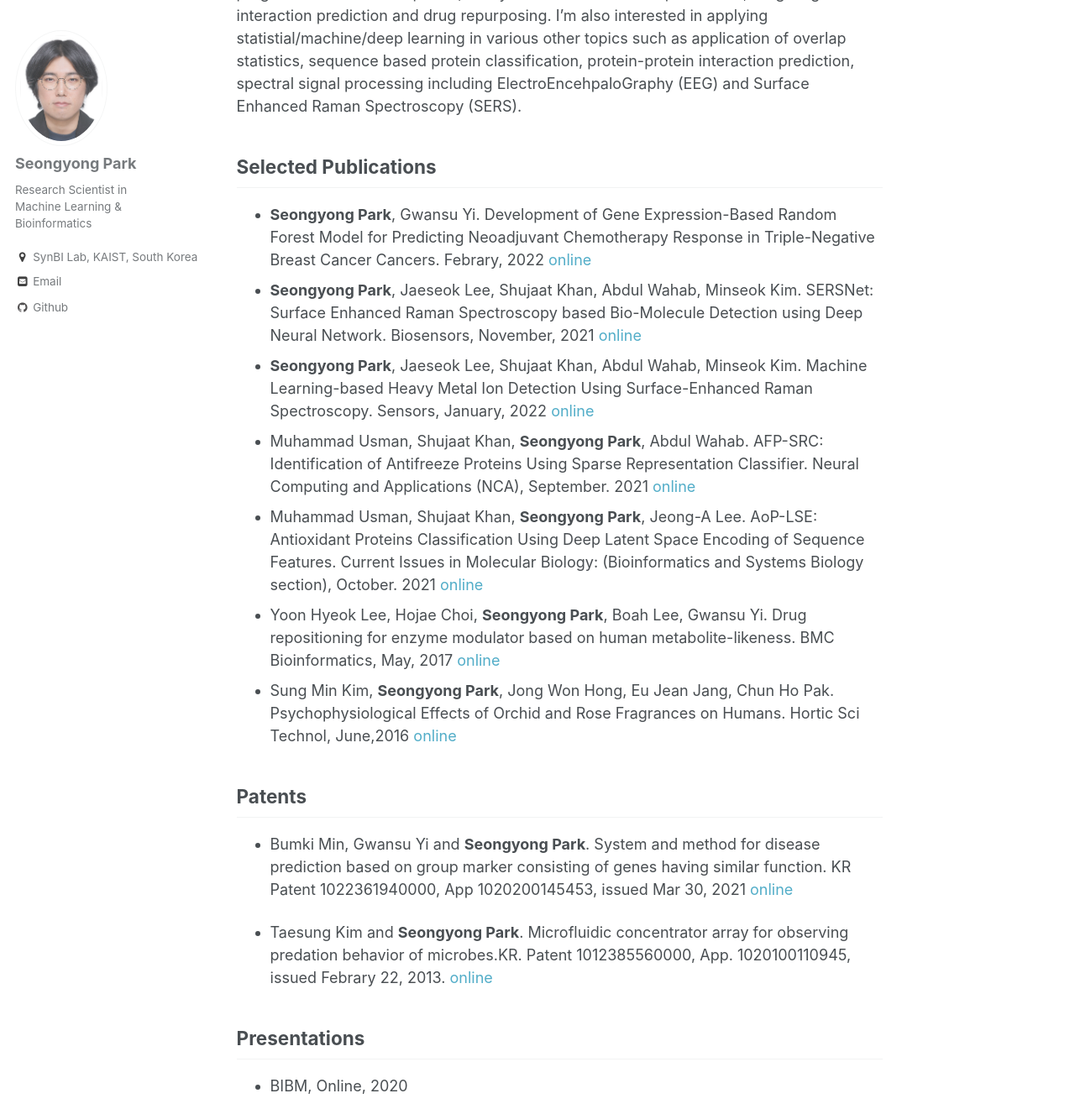
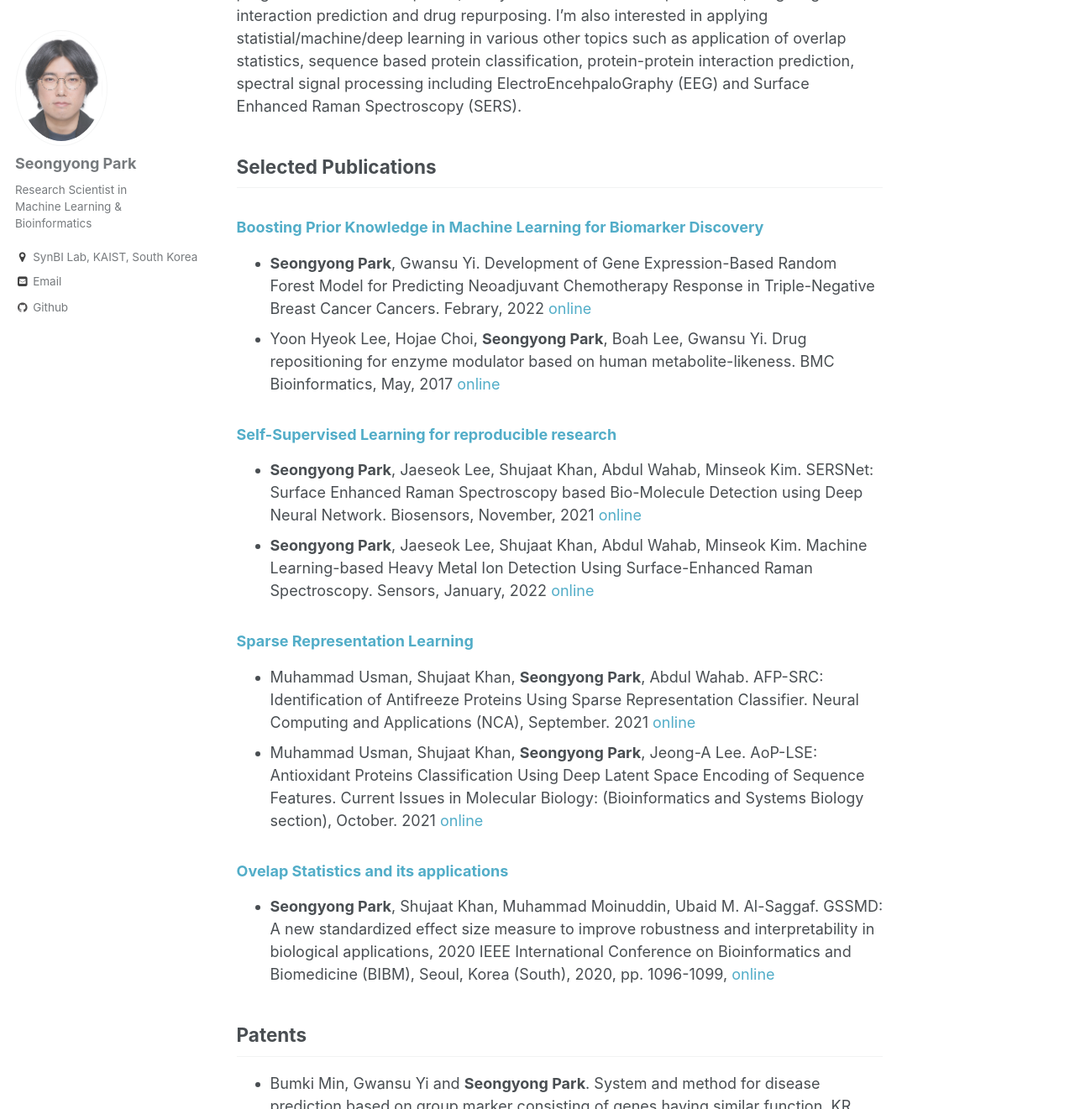
Before and after one commit to psychemistz/profile, a Jekyll site: the page built from index.md, in a window 1280 px wide and 1400 px high, scrolled down 1744 px, cut to the strip 0-1321 px from the top of the window. Shown: the whole strip at 84% size. Built offline with Jekyll 4.4.1, drawn with Linux system fonts in a browser that asks for light colours; the list of posts is cut into pages by our own code.

Commit message:
Update index.md

```diff
--- a/index.md
+++ b/index.md
@@ -42,13 +42,22 @@ My major research topic for MCMT project is developing computational methods to
 
 
 ## Selected Publications
+### [Boosting Prior Knowledge in Machine Learning for Biomarker Discovery]({% link _pages/research.md %})
 - **Seongyong Park**, Gwansu Yi. Development of Gene Expression-Based Random Forest Model for Predicting Neoadjuvant Chemotherapy Response in Triple-Negative Breast Cancer Cancers. Febrary, 2022 [online](https://www.mdpi.com/2072-6694/14/4/881)
+- Yoon Hyeok Lee, Hojae Choi, **Seongyong Park**, Boah Lee, Gwansu Yi. Drug repositioning for enzyme modulator based on human metabolite-likeness. BMC Bioinformatics, May, 2017 [online](https://bmcbioinformatics.biomedcentral.com/articles/10.1186/s12859-017-1637-5)
+
+
+### [Self-Supervised Learning for reproducible research]({% link _pages/research.md %})
 - **Seongyong Park**, Jaeseok Lee, Shujaat Khan, Abdul Wahab, Minseok Kim. SERSNet: Surface Enhanced Raman Spectroscopy based Bio-Molecule Detection using Deep Neural Network. Biosensors, November, 2021 [online](https://www.mdpi.com/2079-6374/11/12/490)
 - **Seongyong Park**, Jaeseok Lee, Shujaat Khan, Abdul Wahab, Minseok Kim. Machine Learning-based Heavy Metal Ion Detection Using Surface-Enhanced Raman Spectroscopy. Sensors, January, 2022 [online](https://www.mdpi.com/1424-8220/22/2/596)
+
+### [Sparse Representation Learning]({% link _pages/research.md %})
 - Muhammad Usman, Shujaat Khan, **Seongyong Park**, Abdul Wahab. AFP-SRC: Identification of Antifreeze Proteins Using Sparse Representation Classifier. Neural Computing and Applications (NCA), September. 2021 [online](http://link.springer.com/article/10.1007/s00521-021-06558-7)
 - Muhammad Usman, Shujaat Khan, **Seongyong Park**, Jeong-A Lee. AoP-LSE: Antioxidant Proteins Classification Using Deep Latent Space Encoding of Sequence Features. Current Issues in Molecular Biology: (Bioinformatics and Systems Biology section), October. 2021 [online](https://www.mdpi.com/1467-3045/43/3/105)
-- Yoon Hyeok Lee, Hojae Choi, **Seongyong Park**, Boah Lee, Gwansu Yi. Drug repositioning for enzyme modulator based on human metabolite-likeness. BMC Bioinformatics, May, 2017 [online](https://bmcbioinformatics.biomedcentral.com/articles/10.1186/s12859-017-1637-5)
-- Sung Min Kim, **Seongyong Park**, Jong Won Hong, Eu Jean Jang, Chun Ho Pak. Psychophysiological Effects of Orchid and Rose Fragrances on Humans. Hortic Sci Technol, June,2016 [online](https://doi.org/10.12972/kjhst.20160048)
+
+### [Ovelap Statistics and its applications]({% link _pages/research.md %})
+- **Seongyong Park**, Shujaat Khan, Muhammad Moinuddin, Ubaid M. Al-Saggaf. GSSMD: A new standardized effect size measure to improve robustness and interpretability in biological applications, 2020 IEEE International Conference on Bioinformatics and Biomedicine (BIBM), Seoul, Korea (South), 2020, pp. 1096-1099, [online](https://ieeexplore.ieee.org/document/9313582)
+
 
 
 ## Patents
```
